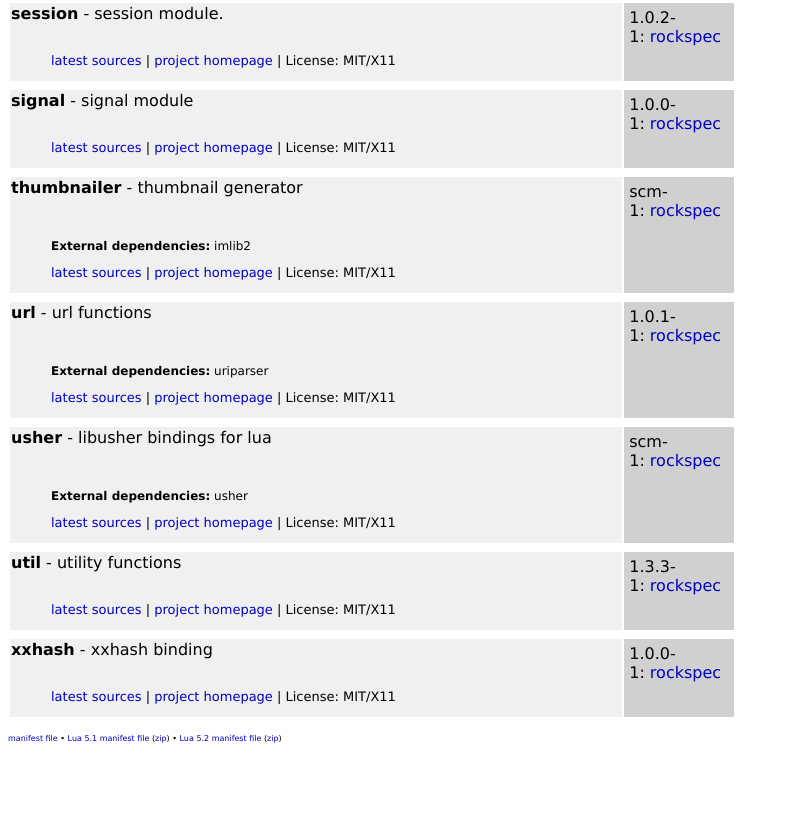
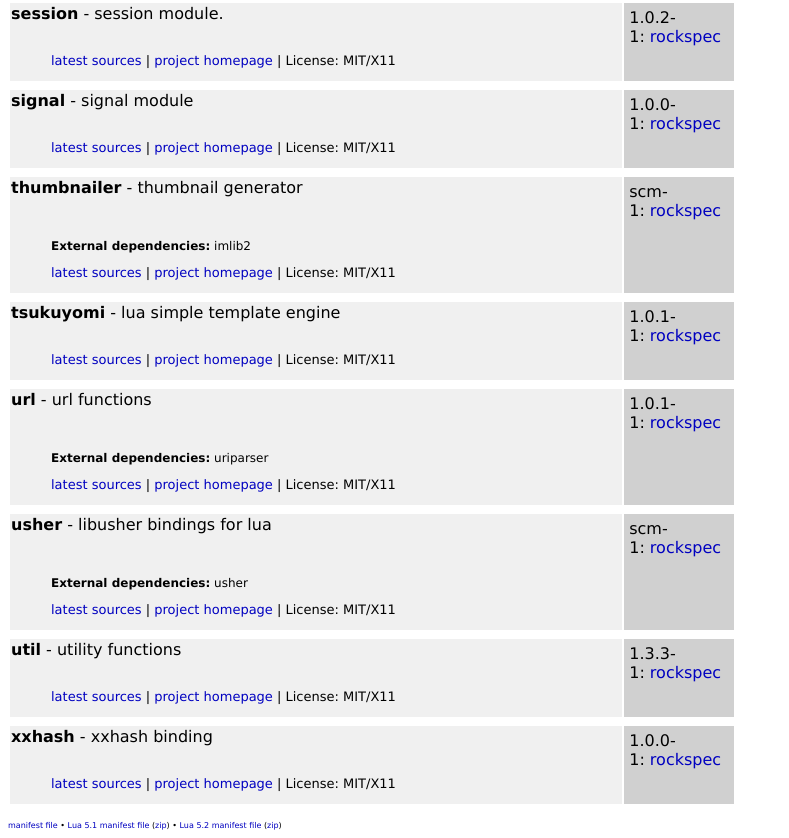
Before and after one commit to mah0x211/rocks, a plain HTML site: page index.html in a window 1280 px wide. Shown: the part 3340-4178 px from the top of the page, without its empty margins (0-789 px from the left). Before the commit the page ends 4091 px from the top, so only its background shows below. Drawn offline with Linux system fonts and the light colour scheme.

Commit message:
tsukuyomi-1.0.1-1.rockspec has been added.

```diff
--- a/index.html
+++ b/index.html
@@ -393,6 +393,15 @@ scm-1:&nbsp;<a href="net-scm-1.rockspec">rockspec</a><br/></td></tr>
 scm-1:&nbsp;<a href="thumbnailer-scm-1.rockspec">rockspec</a><br/></td></tr>
 <tr><td colspan="2" class="spacer"></td></tr>
 <td class="package">
+<p><a name="tsukuyomi"></a><a href="#tsukuyomi" class="pkg"><b>tsukuyomi</b></a> - lua simple template engine<br/>
+</p><blockquote><p><br/>
+
+<font size="-1"><a href="git://github.com/mah0x211/tsukuyomi.git">latest sources</a> | <a href="https://github.com/mah0x211/tsukuyomi" target="_blank">project homepage</a> | License: MIT/X11</font></p>
+</blockquote></a></td>
+<td class="version">
+1.0.1-1:&nbsp;<a href="tsukuyomi-1.0.1-1.rockspec">rockspec</a><br/></td></tr>
+<tr><td colspan="2" class="spacer"></td></tr>
+<td class="package">
 <p><a name="url"></a><a href="#url" class="pkg"><b>url</b></a> - url functions<br/>
 </p><blockquote><p><br/>
 <p><b>External dependencies:</b> uriparser</p>
```
Also changed, not shown: 6 other files.
